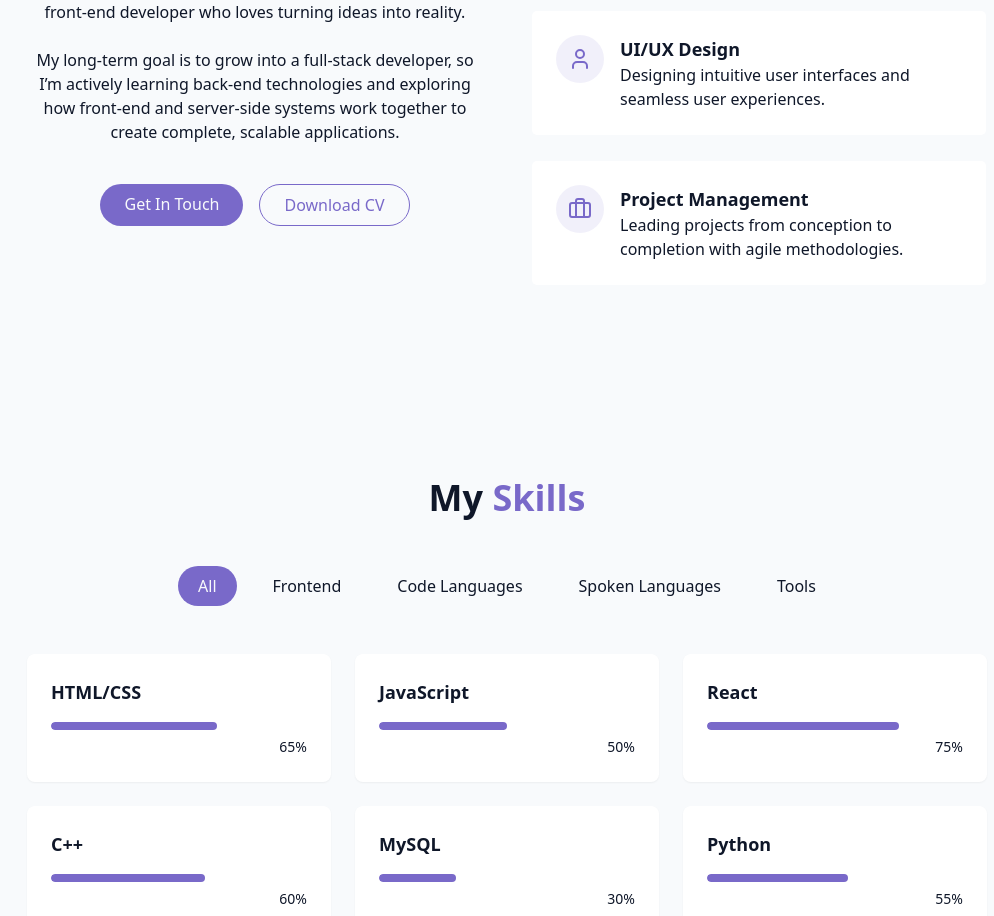
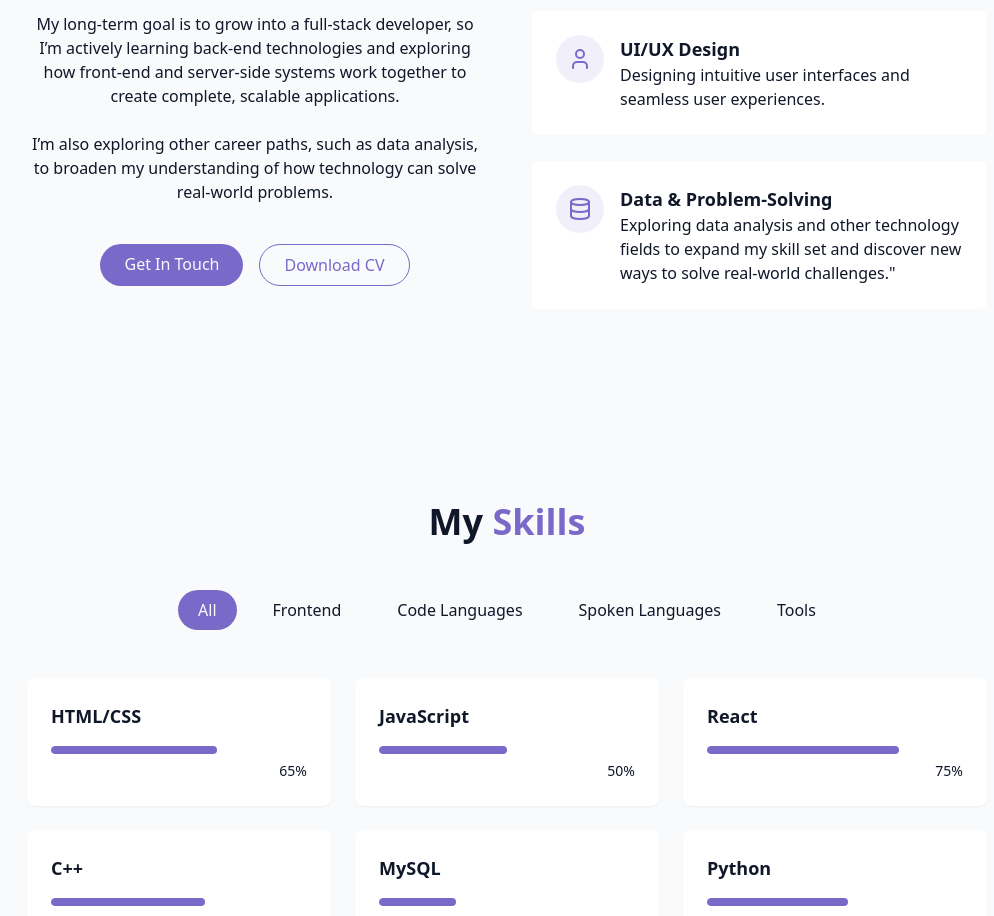
Before and after one commit to NodsCode/Savio-Noddy-Portofolio, a React (Vite) app: page / in a window 1280 px wide. Shown: the part 1124-2040 px from the top of the page, without its empty margins (133-1127 px from the left). Built offline with nearby package versions, Linux system fonts and the light colour scheme.

Commit message:
Updated About section

```diff
--- a/src/components/AboutSection.jsx
+++ b/src/components/AboutSection.jsx
@@ -1,4 +1,4 @@
-import { Briefcase, Code, User } from "lucide-react";
+import { Briefcase, Code, User, Database } from "lucide-react";
 
 export const AboutSection = () => {
   return (
@@ -23,6 +23,11 @@ export const AboutSection = () => {
             <p className="text-muted-foreground">
               My long-term goal is to grow into a full-stack developer, so I’m actively learning back-end
               technologies and exploring how front-end and server-side systems work together to create complete, scalable applications.
+            </p>
+
+            <p className="text-muted-foreground">
+              I’m also exploring other career paths, such as data analysis, to broaden my
+              understanding of how technology can solve real-world problems.
             </p>
 
             <div className="flex flex-col sm:flex-row gap-4 pt-4 justify-center">
@@ -72,14 +77,14 @@ export const AboutSection = () => {
             <div className="gradient-border p-6 card-hover">
               <div className="flex items-start gap-4">
                 <div className="p-3 rounded-full bg-primary/10">
-                  <Briefcase className="h-6 w-6 text-primary" />
+                  <Database className="h-6 w-6 text-primary" />
                 </div>
 
                 <div className="text-left">
-                  <h4 className="font-semibold text-lg">Project Management</h4>
+                  <h4 className="font-semibold text-lg">Data & Problem-Solving</h4>
                   <p className="text-muted-foreground">
-                    Leading projects from conception to completion with agile
-                    methodologies.
+                    Exploring data analysis and other technology fields to expand my skill set and
+                    discover new ways to solve real-world challenges."
                   </p>
                 </div>
               </div>
```
